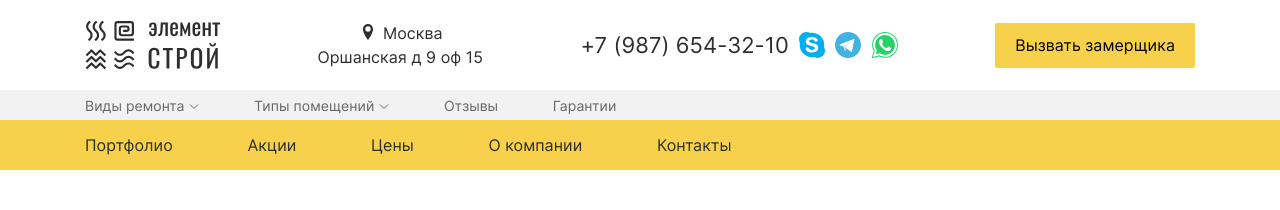
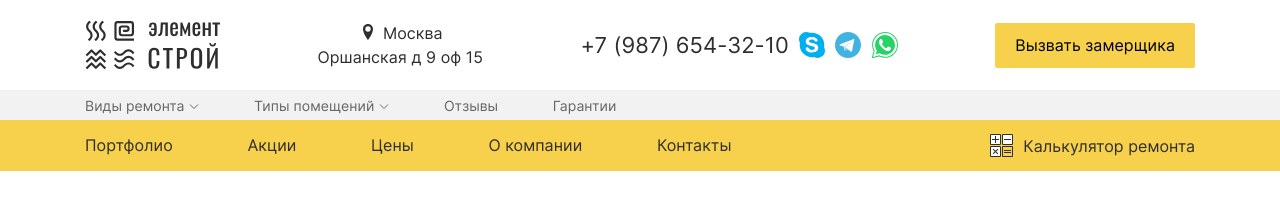
Before and after one commit to uxDimon/elsr, a website built with Parcel: page src/index.html in a window 1280 px wide. Built offline with nearby package versions, Linux system fonts and the light colour scheme.

Commit message:
Добавил кнопук Калькулятор ремонта

```diff
--- a/src/index.html
+++ b/src/index.html
@@ -77,6 +77,7 @@
 						<li class="nav-main__item"><a href="#" class="nav-main__linc">О компании</a></li>
 						<li class="nav-main__item"><a href="#" class="nav-main__linc">Контакты</a></li>
 					</ul>
+					<a href="#" class="nav-main__linc nav-main__linc_icon">Калькулятор ремонта</a>
 				</nav>
 			</div>
 		</header>
--- a/src/styles.scss
+++ b/src/styles.scss
@@ -268,6 +268,8 @@ a {
 
 .nav-main__wrap {
 	width: var(--content_width);
+	display: flex;
+	justify-content: space-between;
 }
 
 .nav-main__item {
@@ -289,5 +291,19 @@ a {
 	}
 }
 
+.nav-main__linc_icon {
+	display: flex;
+	align-items: center;
+
+	&::before {
+		content: "";
+		display: inline-block;
+		width: 25px;
+		height: 25px;
+		background: url("svg/sprite_icons_css.svg#calc2") no-repeat;
+		margin-right: 9px;
+	}
+}
+
 // 	background: url("svg/sprite_icons_css.svg#logo2") no-repeat;
 // 	transform: scale(5) translate(40%, 40%);
```
